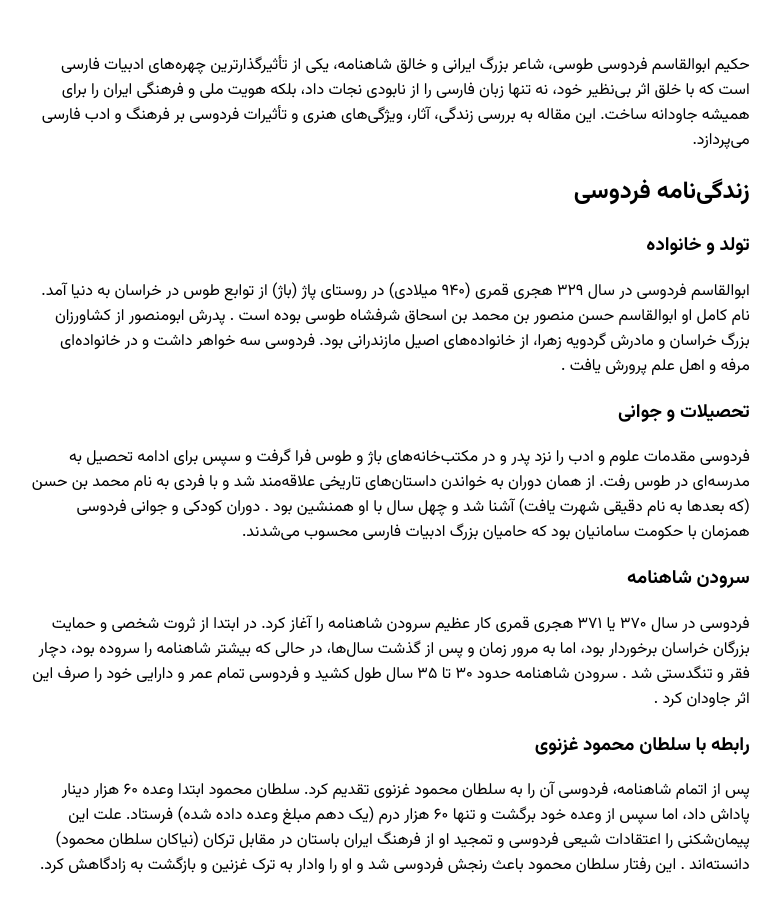
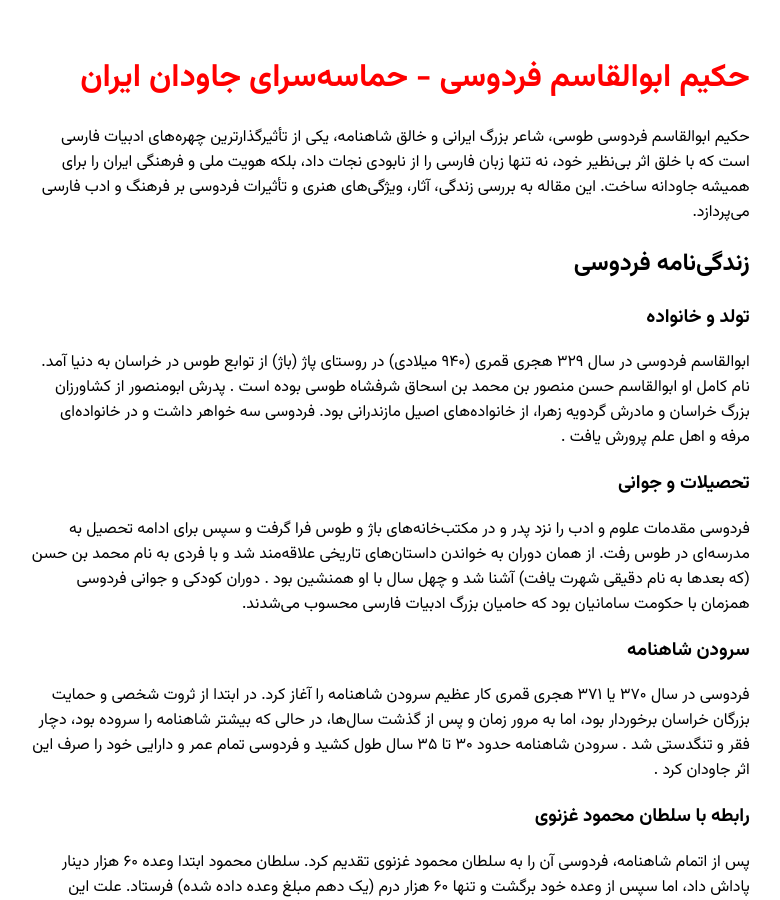
Before and after one commit to darkblog/darkblog.github.io, a Jekyll site: the page built from _posts/2025-3-2-28.md, in a window 1280 px wide and 900 px high. Shown: the whole window, without its empty margins (250-1030 px from the left). Built offline with Jekyll 4.4.1, drawn with Linux system fonts in a browser that asks for light colours; our own code applies the rules of GitHub Pages for plain Markdown files; some of the changed text lies outside the part shown.

Commit message:
Update 2025-3-2-28.md

```diff
--- a/_posts/2025-3-2-28.md
+++ b/_posts/2025-3-2-28.md
@@ -1,6 +1,6 @@
 ---
 layout: post
-title: حکیم ابوالقاسم فردوسی: حماسه‌سرای جاودان ایران
+title: حکیم ابوالقاسم فردوسی - حماسه‌سرای جاودان ایران
 ---
 
 حکیم ابوالقاسم فردوسی طوسی، شاعر بزرگ ایرانی و خالق شاهنامه، یکی از تأثیرگذارترین چهره‌های ادبیات فارسی است که با خلق اثر بی‌نظیر خود، نه تنها زبان فارسی را از نابودی نجات داد، بلکه هویت ملی و فرهنگی ایران را برای همیشه جاودانه ساخت. این مقاله به بررسی زندگی، آثار، ویژگی‌های هنری و تأثیرات فردوسی بر فرهنگ و ادب فارسی می‌پردازد.
```
